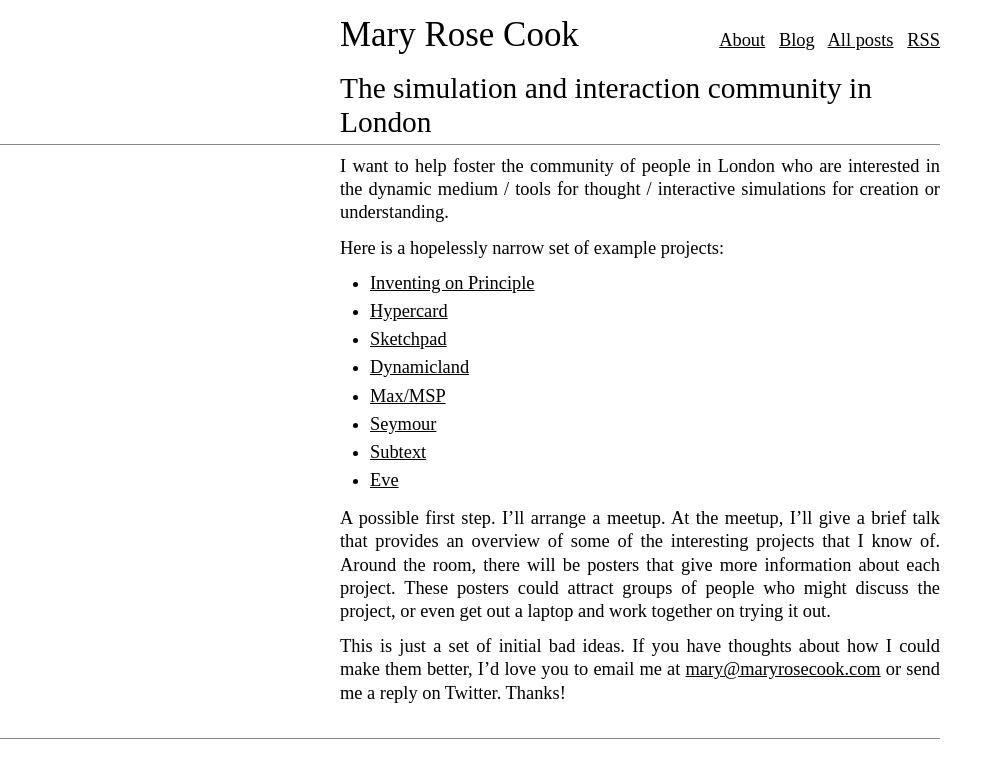
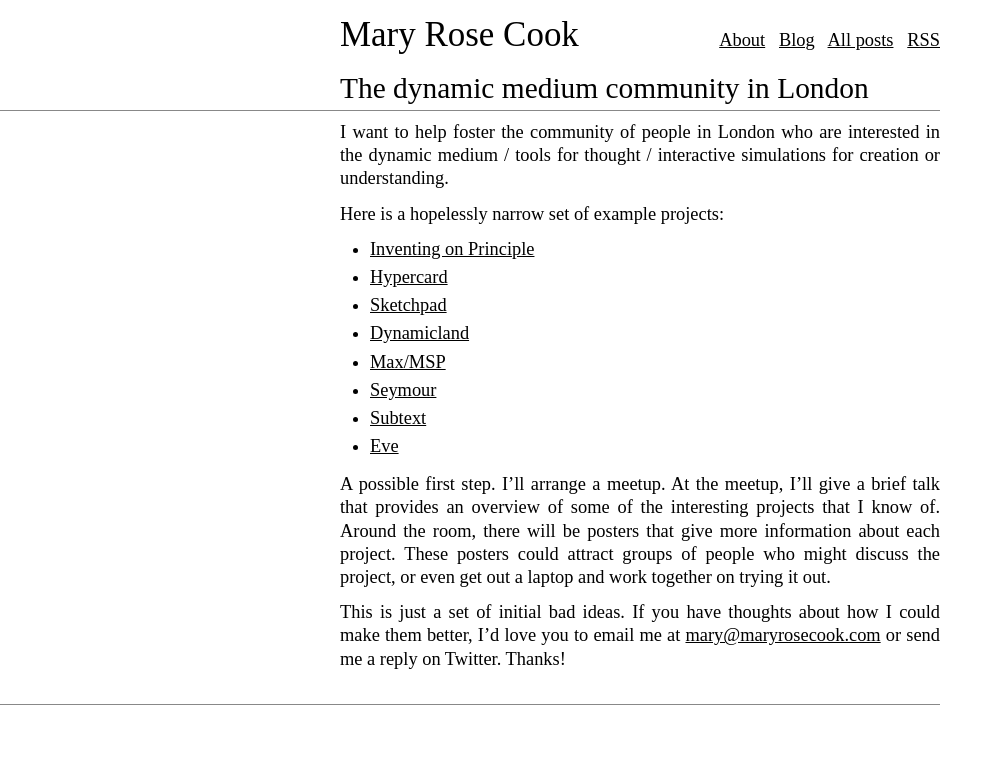
Before and after one commit to zahrabakhshalizadeh/maryrosecook.com, a Jekyll site: the page built from _posts/2017-12-17-sic.md, in a window 1280 px wide. Shown: the top 778 px of the page, without its empty margins (0-1003 px from the left). Built offline with Jekyll 4.4.1, drawn with Linux system fonts in a browser that asks for light colours; some web fonts are replaced.

Commit message:
change title

```diff
--- a/_posts/2017-12-17-sic.md
+++ b/_posts/2017-12-17-sic.md
@@ -1,7 +1,8 @@
 ---
-title: The simulation and interaction community in London
+title: The dynamic medium community in London
 author: maryrosecook
 layout: post
+permalink: /blog/post/sic
 ---
 I want to help foster the community of people in London who are interested in the dynamic medium / tools for thought / interactive simulations for creation or understanding.
 
```
